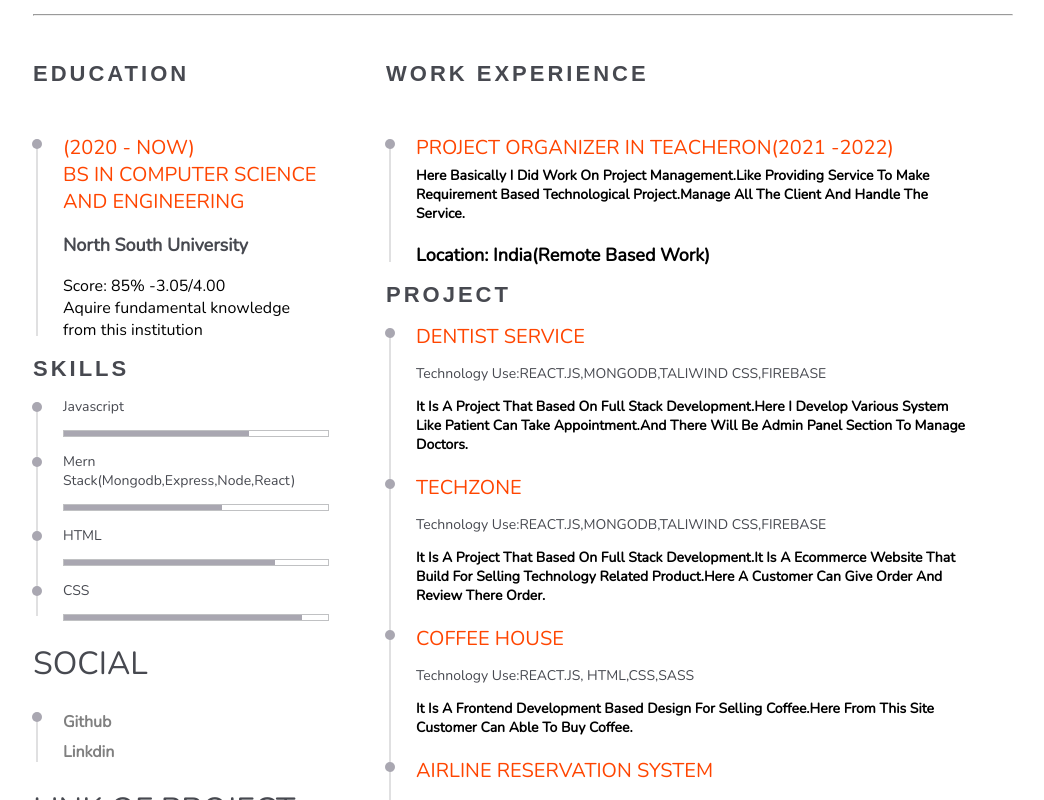
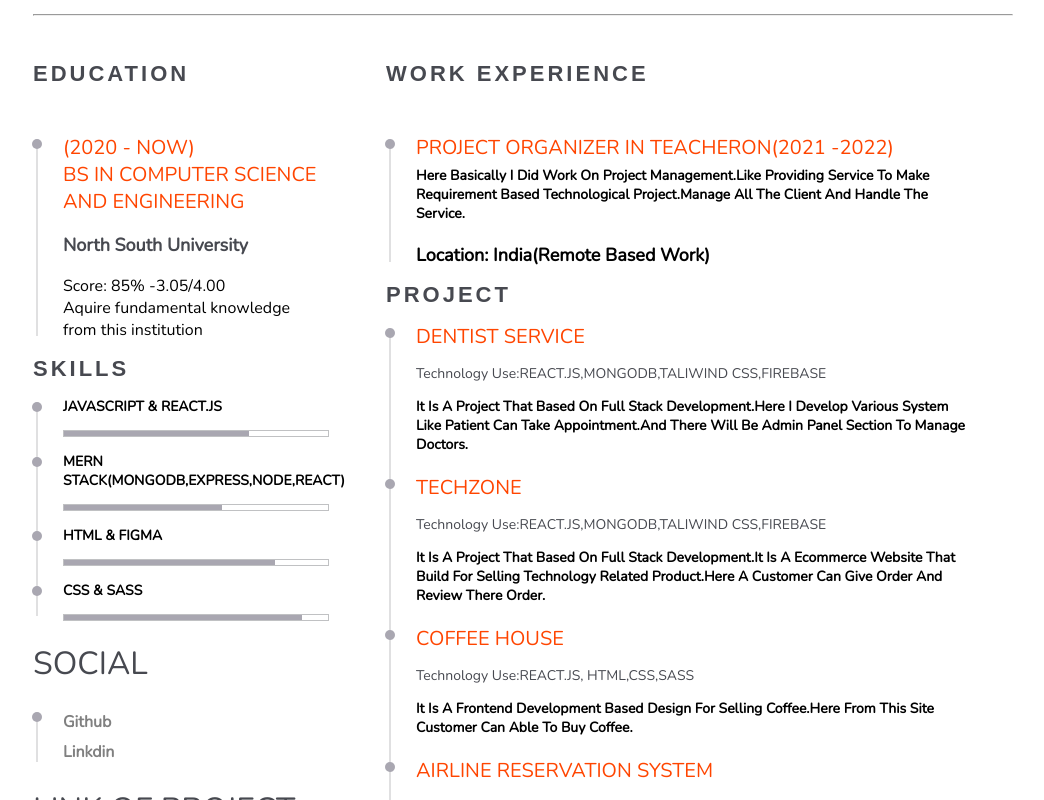
Before and after one commit to asif279/cv, a plain HTML site: page index.html in a window 1280 px wide. Shown: the part 414-1214 px from the top of the page, without its empty margins (117-1161 px from the left). Drawn offline with nearby package versions, Linux system fonts and the light colour scheme.

Commit message:
New skillss

```diff
--- a/index.html
+++ b/index.html
@@ -59,19 +59,19 @@
 					<h1 class="head">Skills</h1>
 					<ul>
 						<li>
-							<p>Javascript</p>
+							<p class="skillss">Javascript & react.js</p>
 							<div id="progress"></div>
 						</li>
 						<li>
-							<p>Mern Stack(Mongodb,Express,Node,React)</p>
+							<p class="skillss">Mern Stack(Mongodb,Express,Node,React)</p>
 							<div id="progress1"></div>
 						</li>
 						<li>
-							<p>HTML</p>
+							<p class="skillss">HTML & FIGMA</p>
 							<div id="progress2"></div>
 						</li>
 						<li>
-							<p>CSS</p>
+							<p class="skillss">CSS & SASS</p>
 							<div id="progress3"></div>
 						</li>
 					</ul>
--- a/styles.css
+++ b/styles.css
@@ -29,6 +29,12 @@ body{
   font-size: 25px;
   font-weight: 700;
   color: gray;
+}
+.skillss{
+  text-transform: uppercase;
+  color: black;
+  font-weight: bold;
+
 }
 .box-2{
     width: 60%;
```
